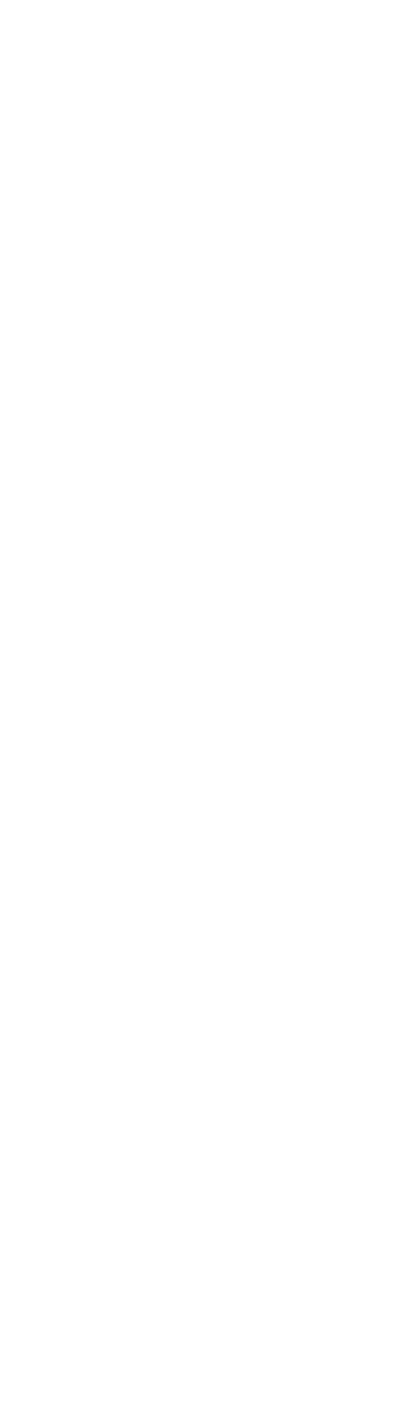
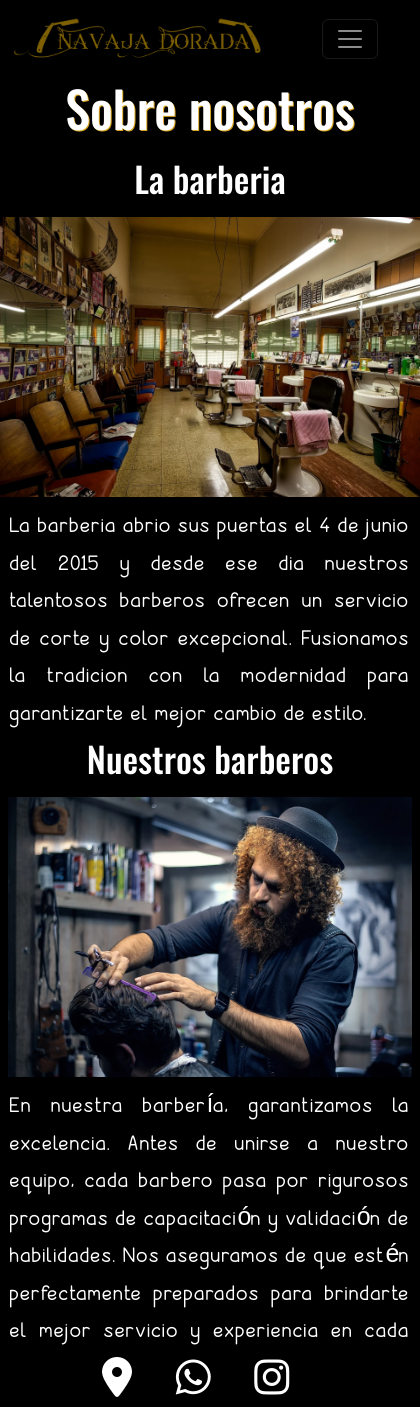
Before and after one commit to enzoove/PF-Ovelar, a plain HTML site: page pages/sobre_nosotros.html in a window 390 px wide. Shown: the whole page, 420 px wide, since content can reach past the window. Before the commit the page ends 844 px from the top, so only its background shows below. Drawn offline with nearby package versions, Linux system fonts and the light colour scheme; a web font is replaced by a local one.

Commit message:
Agregando sobre_nosotros mobile

```diff
--- a/pages/sobre_nosotros.html
+++ b/pages/sobre_nosotros.html
@@ -0,0 +1,70 @@
+<!DOCTYPE html>
+<html lang="es">
+<head>
+    <meta charset="UTF-8">
+    <meta name="viewport" content="width=device-width, initial-scale=1.0">
+    <title>Sobre nosotros</title>
+    <link rel="icon" href="../assets/img/favicon.ico">
+    <link rel="stylesheet" href="https://cdnjs.cloudflare.com/ajax/libs/font-awesome/6.5.1/css/all.min.css" integrity="sha512-DTOQO9RWCH3ppGqcWaEA1BIZOC6xxalwEsw9c2QQeAIftl+Vegovlnee1c9QX4TctnWMn13TZye+giMm8e2LwA==" crossorigin="anonymous" referrerpolicy="no-referrer" />
+    <link rel="stylesheet" href="https://cdn.jsdelivr.net/npm/bootstrap@5.2.3/dist/css/bootstrap.min.css">
+    <link rel="stylesheet" href="../css/style.css">
+</head>
+<body>
+    <header>
+        <nav class="navbar navbar-dark bg-black">
+            <div class="container-fluid">
+                <a class="navbar-brand" href="#"><img class="logo" src="../assets/img/logo.webp" alt="Navaja Dorada Logo"></a>
+                <button class="navbar-toggler" type="button" data-bs-toggle="offcanvas" data-bs-target="#offcanvasDarkNavbar" aria-controls="offcanvasDarkNavbar">
+                    <span class="navbar-toggler-icon"></span>
+                </button>
+                <div class="offcanvas offcanvas-end text-bg-dark" tabindex="-1" id="offcanvasDarkNavbar" aria-labelledby="offcanvasDarkNavbarLabel">
+                    <div class="offcanvas-header">
+                        <h5 class="offcanvas-title" id="offcanvasDarkNavbarLabel"><img class="logo" src="../assets/img/logo.webp" alt="Navaja Dorada Logo"></h5>
+                        <button type="button" class="btn-close btn-close-white" data-bs-dismiss="offcanvas" aria-label="Close"></button>
+                    </div>
+                    <div class="offcanvas-body">
+                        <ul class="navbar-nav justify-content-end flex-grow-1 pe-3">
+                            <li class="nav-item">
+                                <a class="nav-link" href="../index.html">Inicio</a>
+                            </li>
+                            <li class="nav-item">
+                                <a class="nav-link active" aria-current="page" href="#">Sobre nosotros</a>
+                            </li>
+                            <li class="nav-item">
+                                <a class="nav-link" href="./nuestros_cortes.html">Nuestros cortes</a>
+                            </li>
+                            <li class="nav-item">
+                                <a class="nav-link" href="./productos.html">Productos</a>
+                            </li>
+                            <li class="nav-item">
+                                <a class="nav-link" href="./ubicacion.html">Ubicacion</a>
+                            </li>
+                        </ul>
+                    </div>
+                </div>
+            </div>
+        </nav>
+    </header>
+    <main class="sobreNosotros">
+        <h1>Sobre nosotros</h1>
+        <h2 class="subtBarberia">La barberia</h2>
+        <img class="fotoBarberia" src="../assets/img/barberia.webp" alt="Barberia Nvaja Dorada">
+        <p class="descripcionBarberia">La barberia abrio sus puertas el 4 de junio del 2015 y desde ese dia nuestros talentosos barberos ofrecen un servicio de corte y color excepcional. Fusionamos la tradicion con la modernidad para garantizarte el mejor cambio de estilo.</p>
+        <h2 class="subtBarberos">Nuestros barberos</h2>
+        <img src="../assets/img/barbero.webp" alt="Barbero estrella de Navaja Dorada" class="fotoBarberos">
+        <p class="descripcionBarberos">En nuestra barbería, garantizamos la excelencia. Antes de unirse a nuestro equipo, cada barbero pasa por rigurosos programas de capacitación y validación de habilidades. Nos aseguramos de que estén perfectamente preparados para brindarte el mejor servicio y experiencia en cada visita.</p>
+    </main>
+    <footer>
+        <div class="ubicacion">
+            <a href="https://www.google.com/maps" target="_blank"><i class="fa-solid fa-location-dot"></i></a>
+        </div>
+        <div class="whatsapp">
+            <a href="https://web.whatsapp.com/" target="_blank"><i class="fa-brands fa-whatsapp"></i></a>
+        </div>
+        <div class="instagram">
+            <a href="https://www.instagram.com/" target="_blank"><i class="fa-brands fa-instagram"></i></a>
+        </div>
+    </footer>
+    <script src="https://cdn.jsdelivr.net/npm/bootstrap@5.2.3/dist/js/bootstrap.bundle.min.js"></script>
+</body>
+</html>
--- a/scss/partials/_generales.scss
+++ b/scss/partials/_generales.scss
@@ -1,5 +1,9 @@
 @import url('https://fonts.googleapis.com/css2?family=Madimi+One&family=Oswald:wght@200..700&display=swap');
 /* font-family: "Oswald", sans-serif; */
+@font-face {
+    font-family: thestudents;
+    src: url(../assets/fonts/TheStudentsTeacher-Regular.ttf);
+}
 
 *{
     margin: 0;
@@ -10,7 +14,10 @@
     font-family: "Oswald", sans-serif;
 }
 .active{
-    color: map-get($colores , color-secundario ) !important;
+    color: rgba(218, 165, 32, 0.726) !important;
+    &:hover{
+        color: map-get($colores , color-secundario ) !important;
+    }
 }
 header{
     font-size: 25px;
--- /dev/null
+++ b/scss/partials/_sobre_nosotros.scss
@@ -0,0 +1,47 @@
+.sobreNosotros{
+    display: grid;
+    justify-items: center;
+    grid-template-columns: 1fr;
+    grid-template-rows: 80px 60px 280px 240px 60px 280px 270px;
+    h1{
+        text-shadow: 1px 1px map-get($colores , color-secundario );
+        text-align: center;
+        font-size: 50px;
+        @include grid_position(1,2, 1,2);
+    }
+    h2{
+        text-align: center;
+        font-size: 35px;
+    }
+    img{
+        height: 280px;
+        width: auto;
+    }
+    p{
+        font-size: 25px;
+        text-align: justify;
+        padding: 5px;
+        margin: 5px;
+        font-family: thestudents, sans-serif;
+    }
+    .subtBarberia{
+        @include grid_position(1,2, 2,3);
+    }
+    .fotoBarberia{
+        @include grid_position(1,2, 3,4);
+    }
+    .descripcionBarberia{
+        @include grid_position(1,2, 4,5);
+    }
+    .subtBarberos{
+        @include grid_position(1,2, 5,6);
+    }
+    .fotoBarberos{
+        @include grid_position(1,2, 6,7);
+    }
+    .descripcionBarberos{
+        @include grid_position(1,2, 7,8);
+    }
+
+
+}
--- a/scss/style.scss
+++ b/scss/style.scss
@@ -1,3 +1,4 @@
 @import 'partials/utilidades';
 @import 'partials/generales';
 @import 'partials/home';
+@import 'partials/sobre_nosotros';
```
Also changed, not shown: assets/fonts/TheStudentsTeacher-Regular.ttf (added), assets/img/barberia.webp (added), assets/img/barbero.webp (added), css/style.css, 1 other file.
